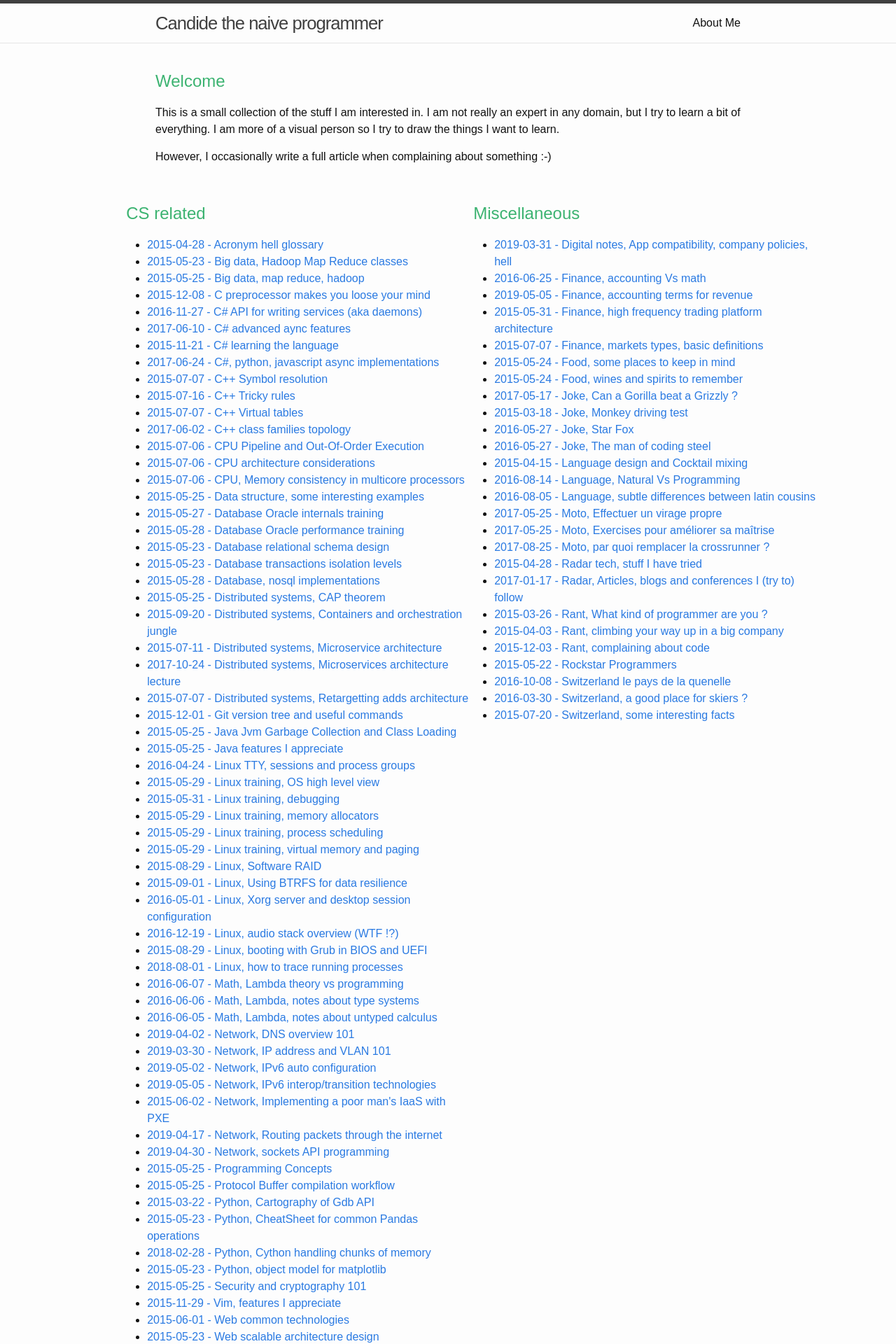
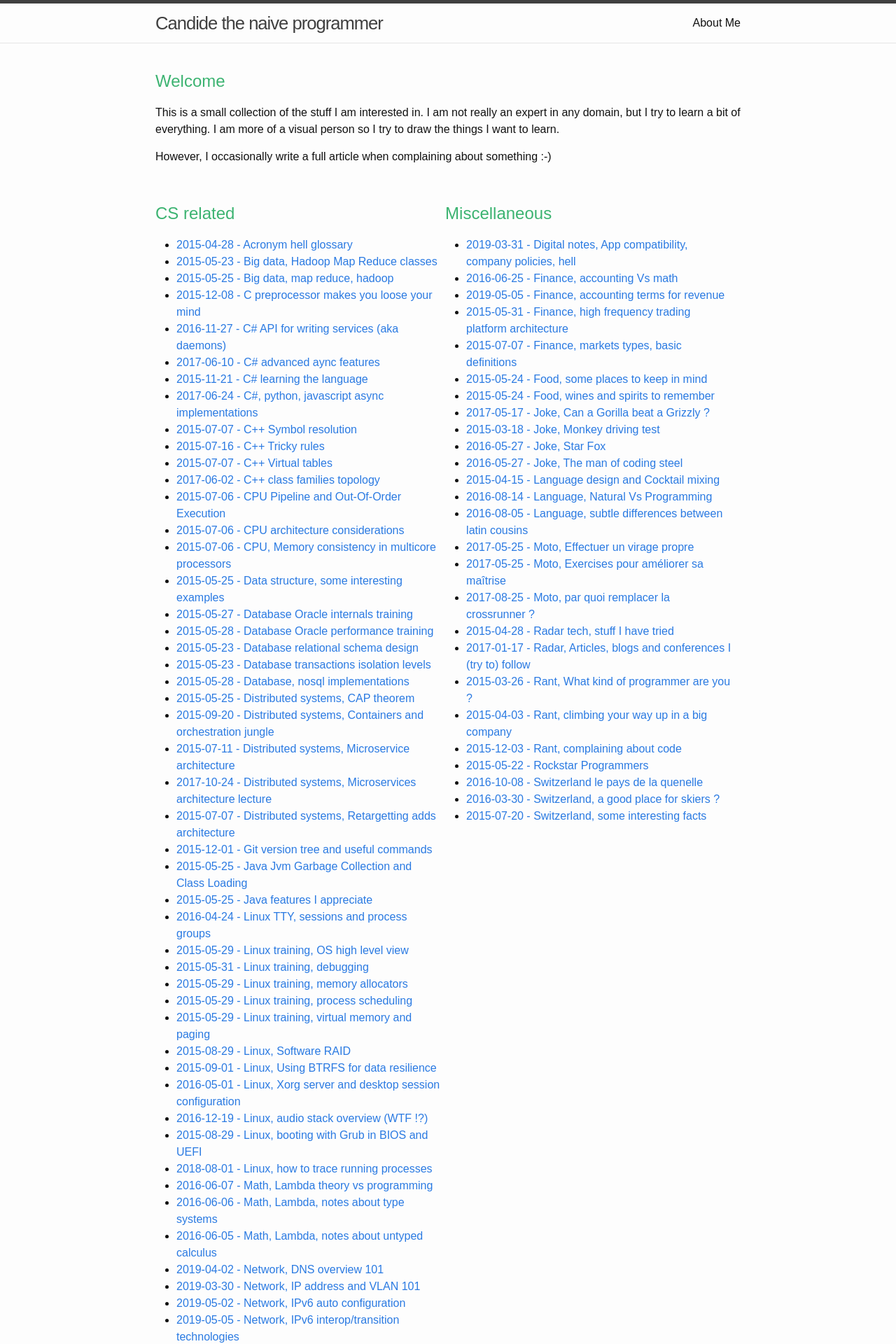
Before and after one commit to candide-guevara/candide-guevara.github.io, a Jekyll site: the page built from index.md, in a window 1280 px wide. Shown: the top 1920 px of the page at 70% size. Built offline with Jekyll 4.4.1, drawn with Linux system fonts in a browser that asks for light colours; comment, search, counter and statistics services are not loaded.

Commit message:
fix css glitch on index page

```diff
--- a/_sass/index_layout.scss
+++ b/_sass/index_layout.scss
@@ -2,12 +2,15 @@
 
 .index-container {
   margin-bottom: 2em;
-  width : 120%;
-  margin-left: -5%;
 }
 
 .article-col {
   vertical-align: top;
+  width: 49%;
+
   display: inline-block;
-  width: 49%;
+  @include my_media_maxw($my-laptop-width) {
+      display: block;
+      width: 100%;
+  }
 }
```
